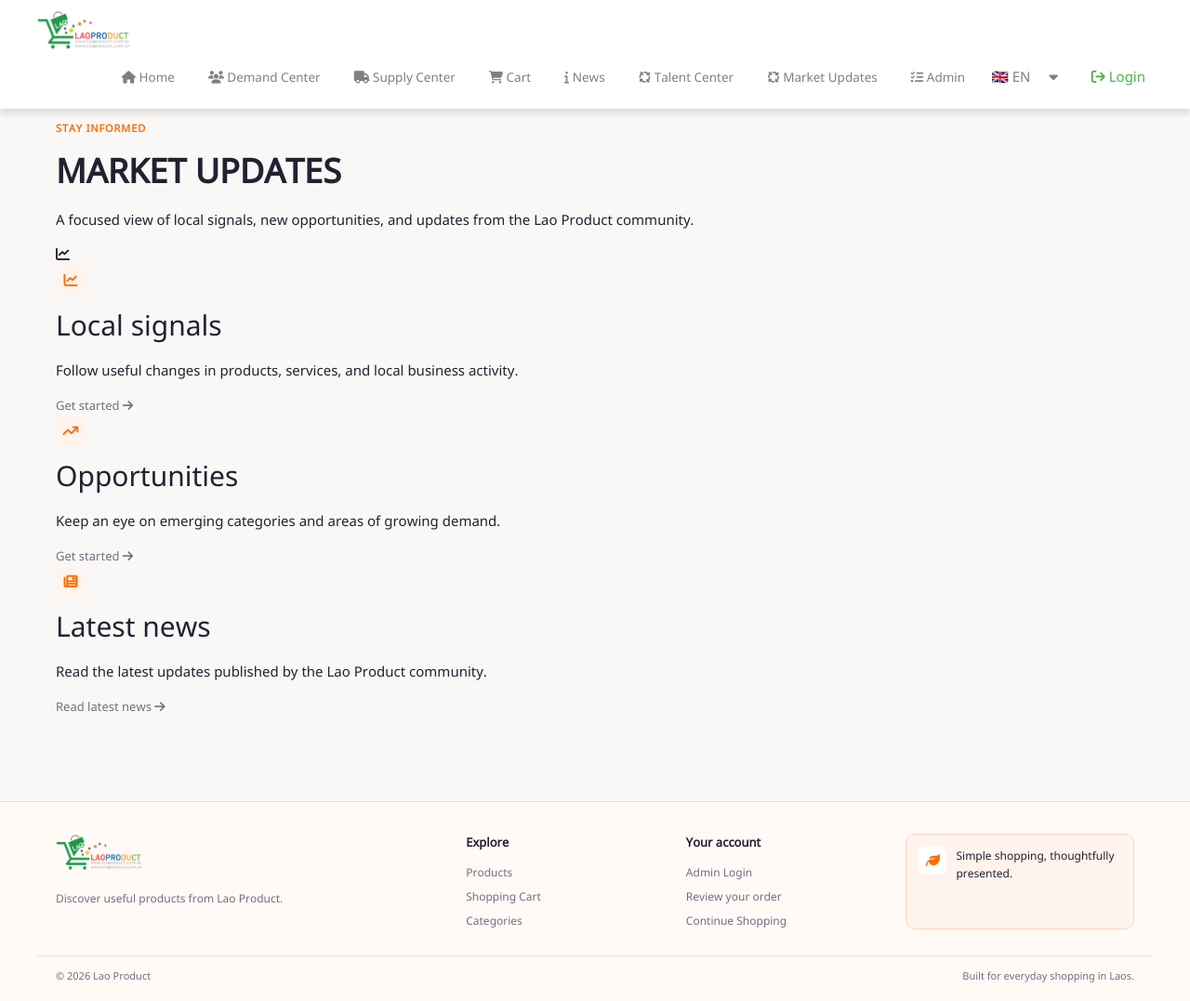
After one commit to PPunh/Lao_Product, a Django app: page /en/market/ in a window 1280 px wide. The commit adds this page. Shown: the whole page at 93% size. Run offline with Django 4.2, Linux system fonts and the light colour scheme; some libraries are stand-ins or nearby versions.

Commit message:
add there.apps.template

```diff
--- /dev/null
+++ b/django-project/apps/market/templates/market/market_updates.html
@@ -0,0 +1,31 @@
+{% extends "base.html" %}
+{% load i18n %}
+
+{% block navigation_top %}{% include 'general-nav.html' %}{% endblock %}
+
+{% block main-content %}
+<main class="wrap commerce-page portal-page">
+    <div class="portal-hero">
+        <div>
+            <p class="eyebrow">{% translate "Stay informed" %}</p>
+            <h1 class="lao-noto">{% translate "Market Updates" %}</h1>
+            <p>{% translate "A focused view of local signals, new opportunities, and updates from the Lao Product community." %}</p>
+        </div>
+        <div class="portal-hero-icon"><i class="fa-solid fa-chart-line" aria-hidden="true"></i></div>
+    </div>
+    <div class="portal-grid">
+        {% for section in market_sections %}
+        <article class="portal-card">
+            <span class="section-icon"><i class="fa-solid {{ section.icon }}" aria-hidden="true"></i></span>
+            <h2 class="lao">{{ section.title }}</h2>
+            <p>{{ section.text }}</p>
+            {% if section.url %}
+                <a class="text-link" href="{% url section.url %}">{% translate "Read latest news" %} <i class="fa-solid fa-arrow-right" aria-hidden="true"></i></a>
+            {% else %}
+                <a class="text-link" href="{% url 'users:login' %}">{% translate "Get started" %} <i class="fa-solid fa-arrow-right" aria-hidden="true"></i></a>
+            {% endif %}
+        </article>
+        {% endfor %}
+    </div>
+</main>
+{% endblock %}
--- /dev/null
+++ b/django-project/apps/market/urls.py
@@ -0,0 +1,9 @@
+from django.urls import path
+
+from . import views
+
+app_name = 'market'
+
+urlpatterns = [
+    path('', views.MarketUpdatesView.as_view(), name='updates'),
+]
--- /dev/null
+++ b/django-project/apps/market/views.py
@@ -0,0 +1,18 @@
+from django.utils.translation import gettext_lazy as _
+from django.views.generic import TemplateView
+
+
+class MarketUpdatesView(TemplateView):
+    template_name = 'market/market_updates.html'
+
+    def get_context_data(self, **kwargs):
+        context = super().get_context_data(**kwargs)
+        context.update({
+            'title': _('Market Updates'),
+            'market_sections': [
+                {'icon': 'fa-chart-line', 'title': _('Local signals'), 'text': _('Follow useful changes in products, services, and local business activity.')},
+                {'icon': 'fa-arrow-trend-up', 'title': _('Opportunities'), 'text': _('Keep an eye on emerging categories and areas of growing demand.')},
+                {'icon': 'fa-newspaper', 'title': _('Latest news'), 'text': _('Read the latest updates published by the Lao Product community.'), 'url': 'news:news-list'},
+            ],
+        })
+        return context
--- /dev/null
+++ b/django-project/apps/supply/urls.py
@@ -0,0 +1,9 @@
+from django.urls import path
+
+from . import views
+
+app_name = 'supply'
+
+urlpatterns = [
+    path('', views.SupplyCenterView.as_view(), name='center'),
+]
--- /dev/null
+++ b/django-project/apps/talent/urls.py
@@ -0,0 +1,9 @@
+from django.urls import path
+
+from . import views
+
+app_name = 'talent'
+
+urlpatterns = [
+    path('', views.TalentCenterView.as_view(), name='center'),
+]
--- a/django-project/settings.py
+++ b/django-project/settings.py
@@ -93,6 +93,9 @@ INSTALLED_APPS = [
     'apps.products',
     'apps.sales',
     'apps.news',
+    'apps.supply',
+    'apps.talent',
+    'apps.market',
 ]
 
 AUTH_USER_MODEL = 'users.User'
--- a/django-project/templates/general-nav.html
+++ b/django-project/templates/general-nav.html
@@ -29,7 +29,7 @@
           <i class="fa-solid fa-users"></i>
           <span>{% trans "Demand Center" %}</span>
       </a>
-      <a href="#" class="w3-button w3-button-outline w3-round-large" style="font-size: 0.9rem;">
+      <a href="{% url 'supply:center' %}" class="w3-button w3-button-outline w3-round-large" style="font-size: 0.9rem;">
           <i class="fa-solid fa-truck"></i>
           <span>{% trans "Supply Center" %}</span>
       </a>
@@ -41,11 +41,11 @@
           <i class="fa-solid fa-info"></i>
           <span>{% trans "News" %}</span>
       </a>
-      <a href="#" class="w3-button w3-button-outline w3-round-large" style="font-size: 0.9rem;">
+      <a href="{% url 'talent:center' %}" class="w3-button w3-button-outline w3-round-large" style="font-size: 0.9rem;">
           <i class="fa-solid fa-arrows-spin"></i>
           <span>{% trans "Talent Center" %}</span>
       </a>
-      <a href="#" class="w3-button w3-button-outline w3-round-large" style="font-size: 0.9rem;">
+      <a href="{% url 'market:updates' %}" class="w3-button w3-button-outline w3-round-large" style="font-size: 0.9rem;">
           <i class="fa-solid fa-arrows-spin"></i>
           <span>{% trans "Market Updates" %}</span>
       </a>
--- a/django-project/urls.py
+++ b/django-project/urls.py
@@ -33,6 +33,9 @@ urlpatterns += i18n_patterns(
     path('', include('apps.sales.urls', namespace='sales')),
     path('products/', include('apps.products.urls', namespace='products')),
     path('news/', include('apps.news.urls', namespace='news')),
+    path('supply/', include('apps.supply.urls', namespace='supply')),
+    path('talent/', include('apps.talent.urls', namespace='talent')),
+    path('market/', include('apps.market.urls', namespace='market')),
     # SET PREFIX_DEFAULT_LANG
     prefix_default_language=True,
 )
```
Also changed, not shown: django-project/apps/market/apps.py (added, +7 -0 lines), django-project/apps/sales/static/sales/css/custom.css (+13 -0 lines), django-project/apps/supply/apps.py (added, +7 -0 lines), django-project/apps/supply/templates/supply/supply_center.html (added, +27 -0 lines), django-project/apps/supply/views.py (added, +18 -0 lines), django-project/apps/talent/apps.py (added, +7 -0 lines), django-project/apps/talent/templates/talent/talent_center.html (added, +27 -0 lines), django-project/apps/talent/views.py (added, +18 -0 lines).
